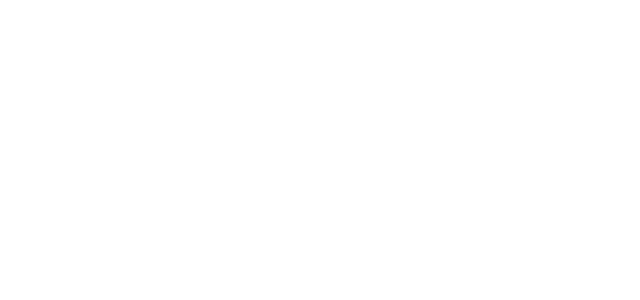
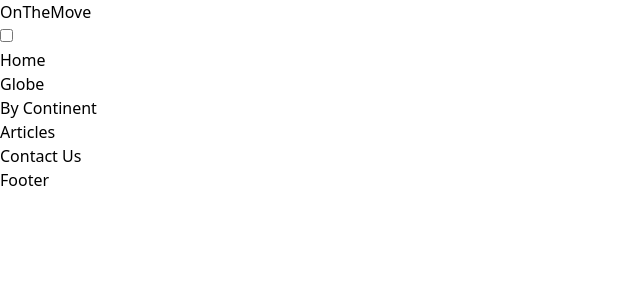
Before and after one commit to BRIDGETCHIRIMBANI/OnTheMove, a React (Create React App) app: page / in a window 1280 px wide. Shown: the top 300 px of the page, without its empty margins (0-640 px from the left). Built offline with nearby package versions, Linux system fonts and the light colour scheme; the HTML template or start-up script is replaced by a standard one.

Commit message:
create components

```diff
--- a/package.json
+++ b/package.json
@@ -8,7 +8,8 @@
     "@testing-library/user-event": "^13.5.0",
     "react": "^18.2.0",
     "react-dom": "^18.2.0",
-    "react-scripts": "5.0.1",
+    "react-router-dom": "^6.8.1",
+    "react-scripts": "^5.0.1",
     "web-vitals": "^2.1.4"
   },
   "scripts": {
@@ -34,5 +35,8 @@
       "last 1 firefox version",
       "last 1 safari version"
     ]
+  },
+  "devDependencies": {
+    "tailwindcss": "^3.2.7"
   }
 }
--- a/src/App.js
+++ b/src/App.js
@@ -1,10 +1,18 @@
+import React from "react";
+import Footer from "./components/Footer/Footer";
+import Navbar from "./components/Nav/Navbar";
+import { BrowserRouter as Router, Routes, Route } from "react-router-dom";
 
-function App() {
+export default function App() {
   return (
-    <div className="App">
+    <div>
+      <Navbar/>
+      <Router>
 
+
+    </Router>
+    <Footer/>
     </div>
+
   );
 }
-
-export default App;
--- /dev/null
+++ b/src/components/Footer/Footer.jsx
@@ -0,0 +1,7 @@
+export default function Footer () {
+    return (
+        <div>
+            <h1>Footer</h1>
+        </div>
+    );
+}
--- /dev/null
+++ b/src/components/Nav/Navbar.jsx
@@ -0,0 +1,23 @@
+export default function Navbar () {
+    return (
+
+        <div>
+            <section class="top-nav">
+      <div>
+        OnTheMove
+      </div>
+      <input id="menu-toggle" type="checkbox" />
+      <label class='menu-button-container' for="menu-toggle">
+      <div class='menu-button'></div>
+    </label>
+      <ul class="menu">
+        <li>Home</li>
+        <li>Globe</li>
+        <li>By Continent</li>
+        <li>Articles</li>
+        <li>Contact Us</li>
+      </ul>
+    </section>
+        </div>
+    );
+}
--- a/src/index.css
+++ b/src/index.css
@@ -1,13 +1,3 @@
-body {
-  margin: 0;
-  font-family: -apple-system, BlinkMacSystemFont, 'Segoe UI', 'Roboto', 'Oxygen',
-    'Ubuntu', 'Cantarell', 'Fira Sans', 'Droid Sans', 'Helvetica Neue',
-    sans-serif;
-  -webkit-font-smoothing: antialiased;
-  -moz-osx-font-smoothing: grayscale;
-}
-
-code {
-  font-family: source-code-pro, Menlo, Monaco, Consolas, 'Courier New',
-    monospace;
-}
+@tailwind base;
+@tailwind components;
+@tailwind utilities;
--- /dev/null
+++ b/tailwind.config.js
@@ -0,0 +1,8 @@
+/** @type {import('tailwindcss').Config} */
+module.exports = {
+  content: ["./src/**/*.{html,js}"],
+  theme: {
+    extend: {},
+  },
+  plugins: [],
+}
```
Also changed, not shown: src/components/Contacts/Contact.jsx (added, +7 -0 lines), src/components/Currency/currency.jsx (added, +7 -0 lines), src/components/Globe/Globe.jsx (added, +7 -0 lines), 2 other files (tests, documents, lock files or other folders).
